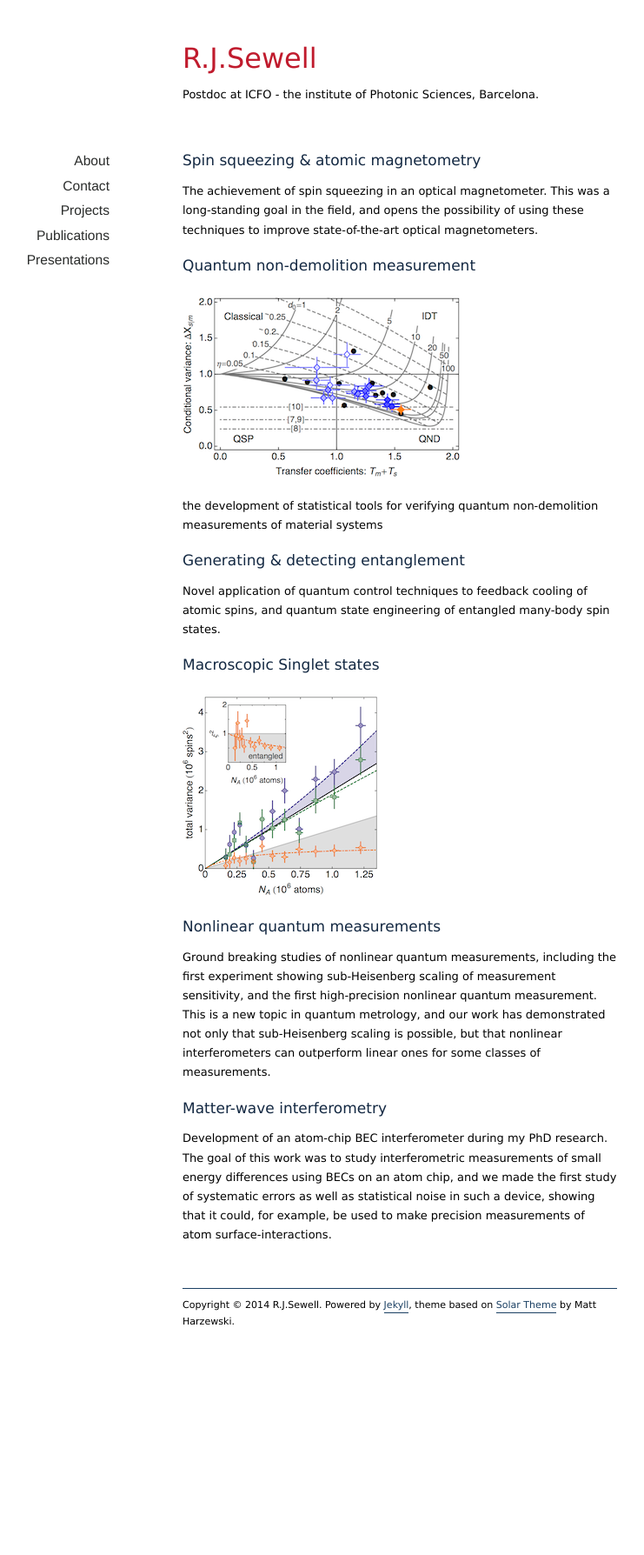
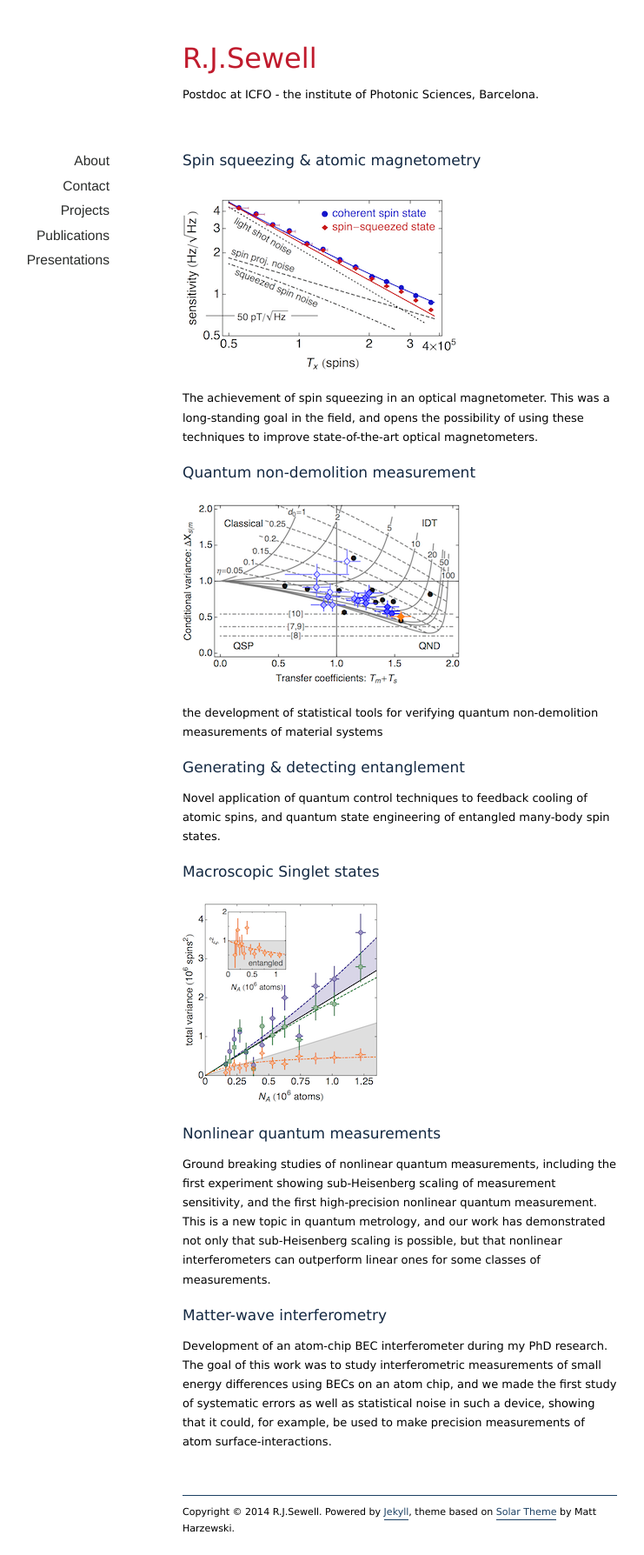
Before and after one commit to rjsewell/rjsewell.github.io, a Jekyll site: the page built from _pages/projects.md, in a window 1280 px wide. Shown: the whole page at 87% size, without its empty margins (180-921 px from the left). Built offline with Jekyll 4.4.1, drawn with Linux system fonts in a browser that asks for light colours; nearby versions of some CDN libraries; before the commit the page ends 1550 px from its top, so only the background shows below that.

Commit message:
magnetometry

```diff
--- a/_pages/projects.md
+++ b/_pages/projects.md
@@ -5,6 +5,8 @@ title:     Projects
 ---
 
 #Spin squeezing & atomic magnetometry
+
+![Singlet state]({{ site.url }}/assets/images/magnetometry.png)
 
 The achievement of spin squeezing in an optical magnetometer. This was a long-standing goal in the field, and opens the possibility of using these techniques to improve state-of-the-art optical magnetometers.
 
```
Also changed, not shown: assets/images/magnetometry.png (added).
